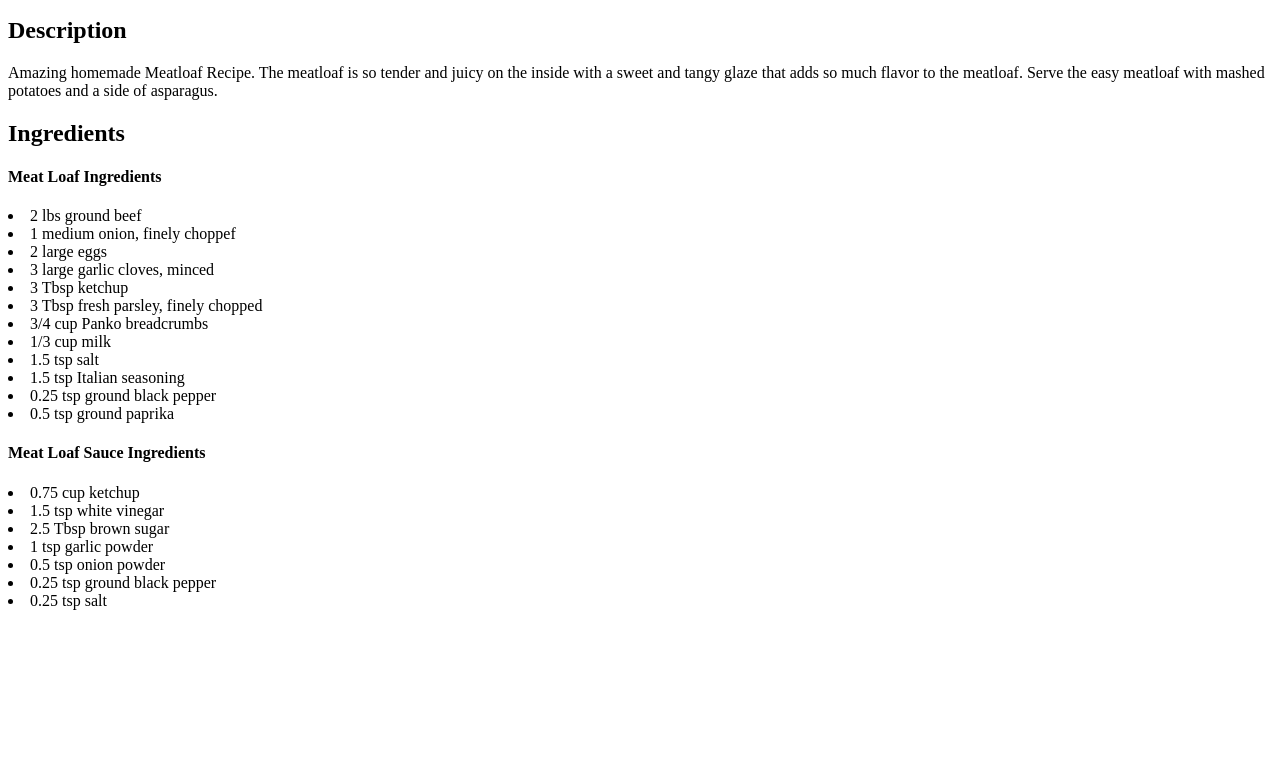
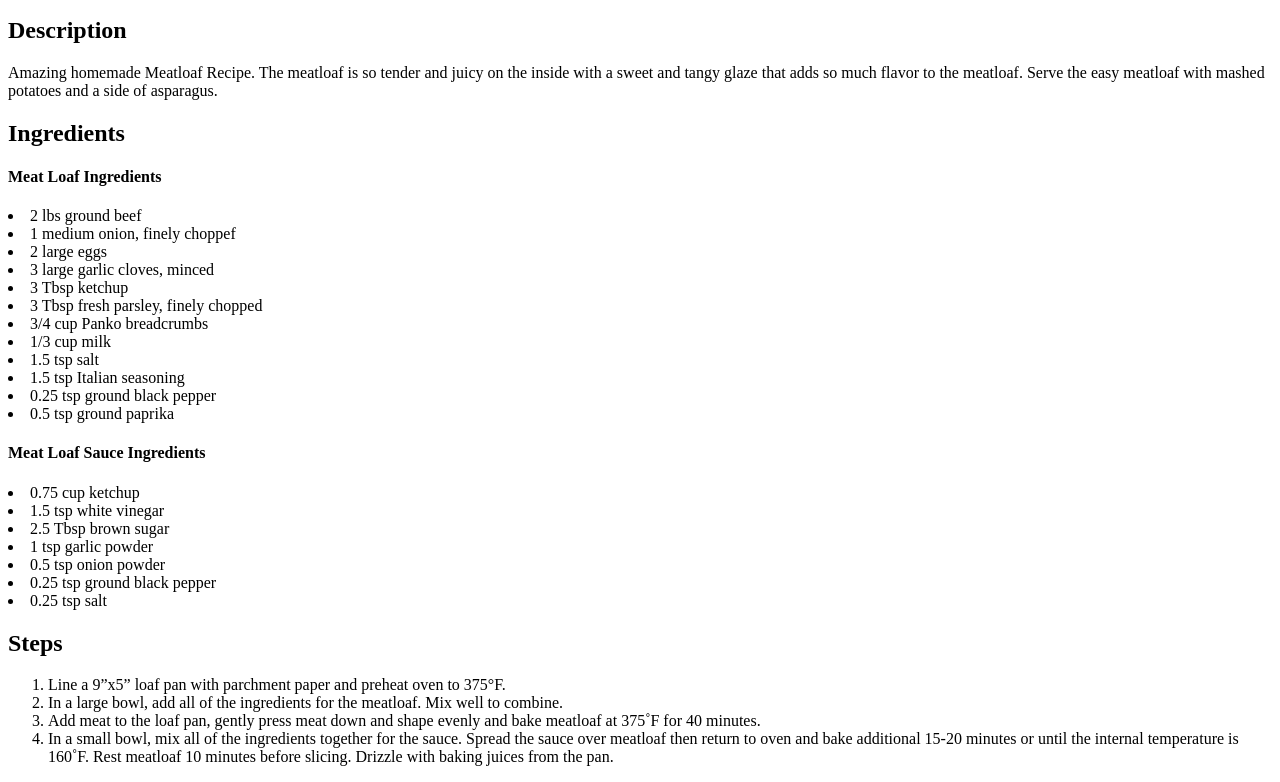
Before and after one commit to SoapIsTasty/odin-recipes, a plain HTML site: page Recipes/meat-loaf.html in a window 1280 px wide. Shown: the part 101-883 px from the top of the page. Before the commit the page ends 800 px from the top, so only its background shows below. Drawn offline with Linux system fonts and the light colour scheme.

Commit message:
Added Steps

```diff
--- a/Recipes/meat-loaf.html
+++ b/Recipes/meat-loaf.html
@@ -36,5 +36,12 @@
             <li>0.25 tsp ground black pepper</li>
             <li>0.25 tsp salt</li>
         </p>
+        <h2>Steps</h2>
+            <ol>
+                <li>Line a 9”x5” loaf pan with parchment paper and preheat oven to 375°F.</li>
+                <li>In a large bowl, add all of the ingredients for the meatloaf. Mix well to combine.</li>
+                <li>Add meat to the loaf pan, gently press meat down and shape evenly and bake meatloaf at 375˚F for 40 minutes.</li>
+                <li>In a small bowl, mix all of the ingredients together for the sauce. Spread the sauce over meatloaf then return to oven and bake additional 15-20 minutes or until the internal temperature is 160˚F. Rest meatloaf 10 minutes before slicing. Drizzle with baking juices from the pan.</li>
+            </ol>
     </body>
 </html>
```
